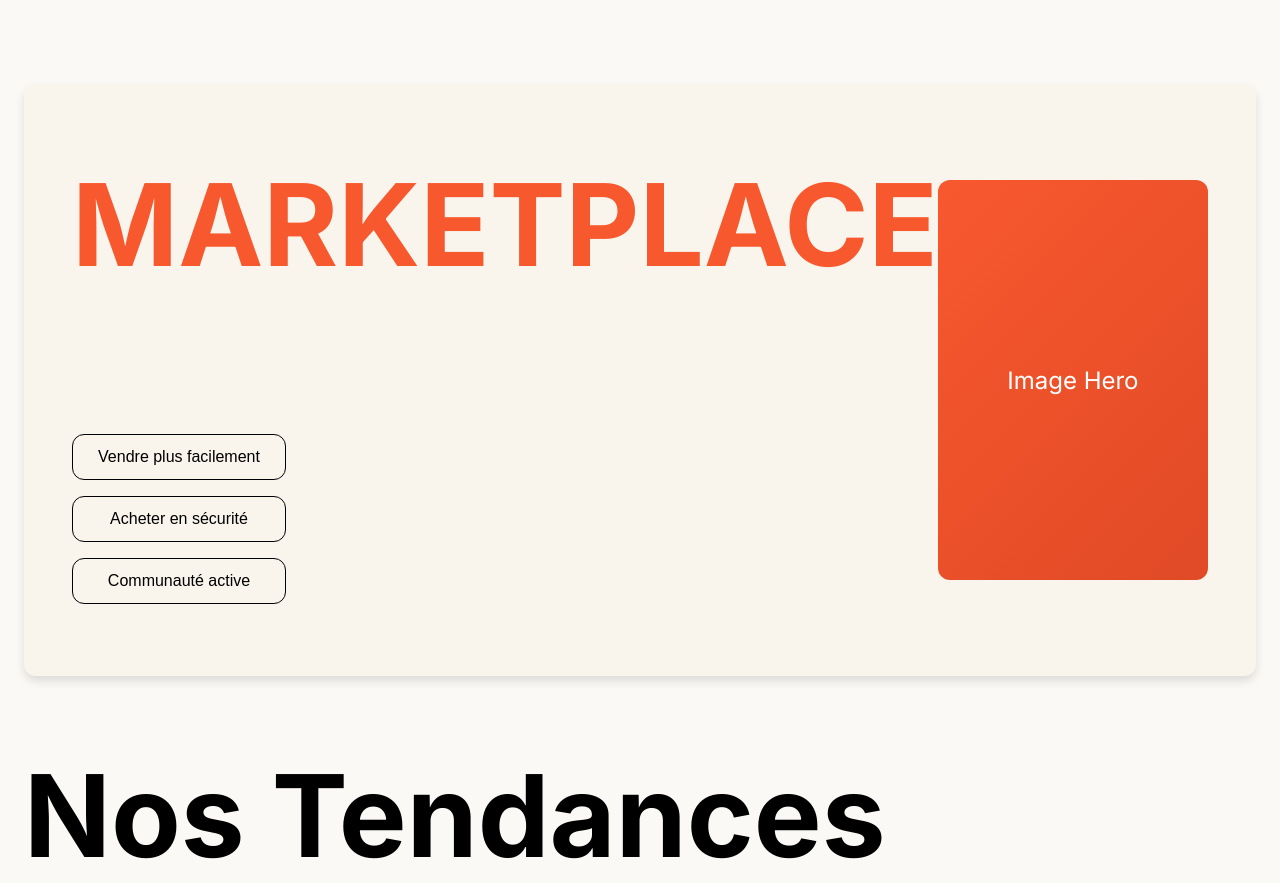
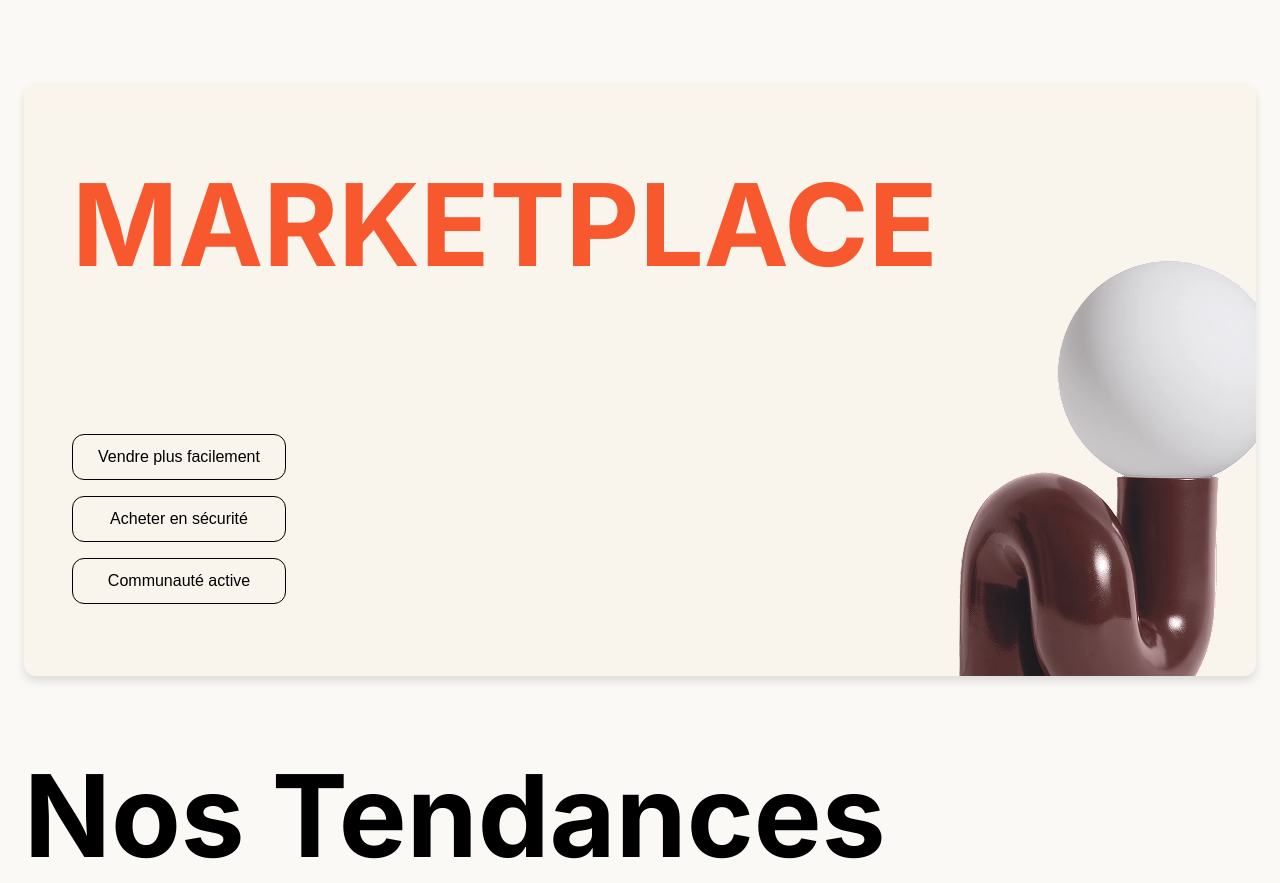
Before and after one commit to CalvoTom/MarketPlace, a PHP site: page / in a window 1280 px wide. Shown: the part 75-958 px from the top of the page. Run offline with PHP 8.4, Linux system fonts and the light colour scheme; data that the repository does not hold is empty.

Commit message:
add hero img

```diff
--- a/assets/css/style.css
+++ b/assets/css/style.css
@@ -113,6 +113,7 @@ body {
 /* Hero Section */
 .hero {
   position: absolute;
+  overflow: hidden;
   width: 1344px;
   height: 592px;
   left: 48px;
@@ -168,13 +169,10 @@ body {
 .hero-image {
   width: 573px;
   height: 400px;
-  background: linear-gradient(135deg, #f8582e, #e04a26);
-  border-radius: 12px;
+  margin-bottom: -5%;
   display: flex;
   align-items: center;
   justify-content: center;
-  color: white;
-  font-size: 24px;
 }
 
 /* Sections communes */
--- a/index.php
+++ b/index.php
@@ -62,7 +62,7 @@ $articles = $stmt->fetchAll(PDO::FETCH_ASSOC);
                 </div>
             </div>
             <div class="hero-image">
-                Image Hero
+                <img src="/img/image.png" alt="hero image">
             </div>
         </section>
 
```
Also changed, not shown: img/image.png (added).
